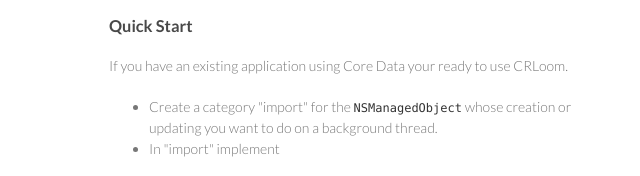
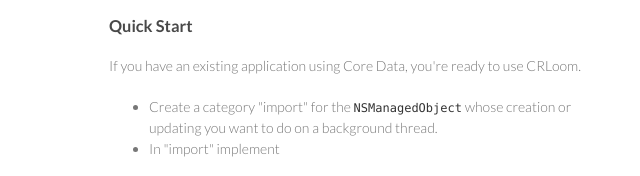
Before and after one commit to cruffenach/CRLoom, a plain HTML site: page index.html in a window 1280 px wide. Shown: the part 392-568 px from the top of the page, 461-1101 px from the left. Drawn offline with Linux system fonts and the light colour scheme.

Commit message:
Fix a typo in index.html
s/your/you’re/

```diff
--- a/index.html
+++ b/index.html
@@ -43,7 +43,7 @@
 <h3>
 <a name="quick-start" class="anchor" href="#quick-start"><span class="octicon octicon-link"></span></a>Quick Start</h3>
 
-<p>If you have an existing application using Core Data your ready to use CRLoom. </p>
+<p>If you have an existing application using Core Data, you're ready to use CRLoom.</p>
 
 <ul>
 <li>Create a category "import" for the <code>NSManagedObject</code> whose creation or updating you want to do on a background thread.</li>
```
